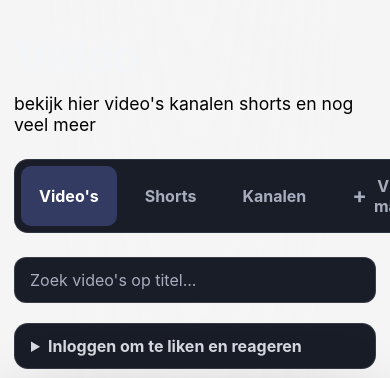
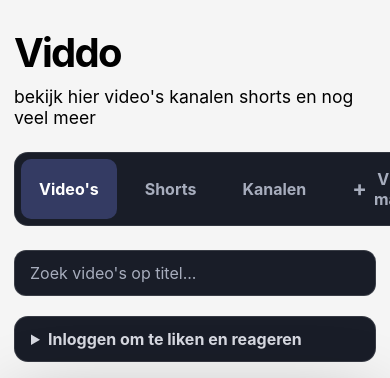
Before and after one commit to henkje23/video-s, a plain HTML site: page index.html in a window 390 px wide. Shown: the top 378 px of the page. Drawn offline with nearby package versions, Linux system fonts and the light colour scheme; no server answers.

Commit message:
Update index.html

```diff
--- a/index.html
+++ b/index.html
@@ -679,7 +679,7 @@
         }
 
         h1 {
-          font-size: clamp(2.35rem, 12vw, 3.25rem);
+          color: #000000
         }
 
         .video-card h2 {
```
